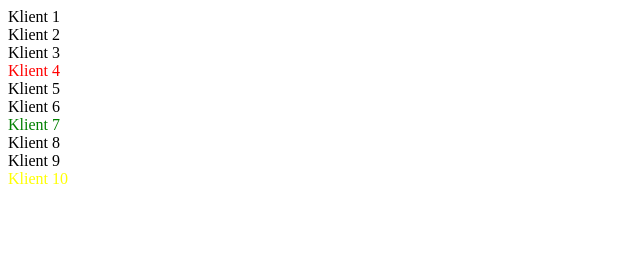
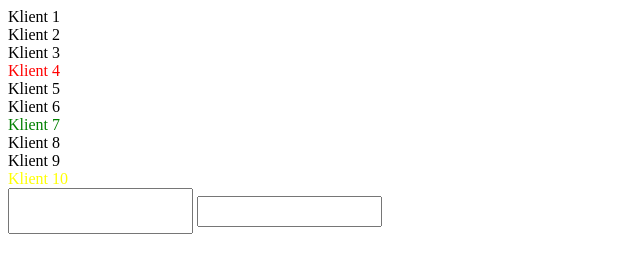
Before and after one commit to martagro/css-rozszerzony, a plain HTML site: page index.html in a window 1280 px wide. Shown: the whole page, without its empty margins (0-640 px from the left). Drawn offline with Linux system fonts and the light colour scheme.

Commit message:
selektory css

```diff
--- a/css/style.css
+++ b/css/style.css
@@ -11,3 +11,13 @@ div[detaliczny^="moze"] {
 }
 
 /* można też wywołać po klasie zamiast po selektorze np zamiast div zrobić .klient, po klasie jest dokładniej */
+
+.pass {
+    height: 25px;
+}
+
+.pass[typ="tajne"] {
+    height: 40px;
+}
+
+/*Wykropkowane hasło można odczytać klikają w przeglądarce zbadaj i zmieniając typ pola input z password na text*/
--- a/index.html
+++ b/index.html
@@ -19,6 +19,8 @@
         <div class="klient">Klient 8</div>
         <div class="klient">Klient 9</div>
         <div class="klient" detaliczny="mozetak">Klient 10</div>
+        <input type="password" class="pass" typ="tajne">
+        <input type="password" class="pass">
     </div>
 </body>
 
```
